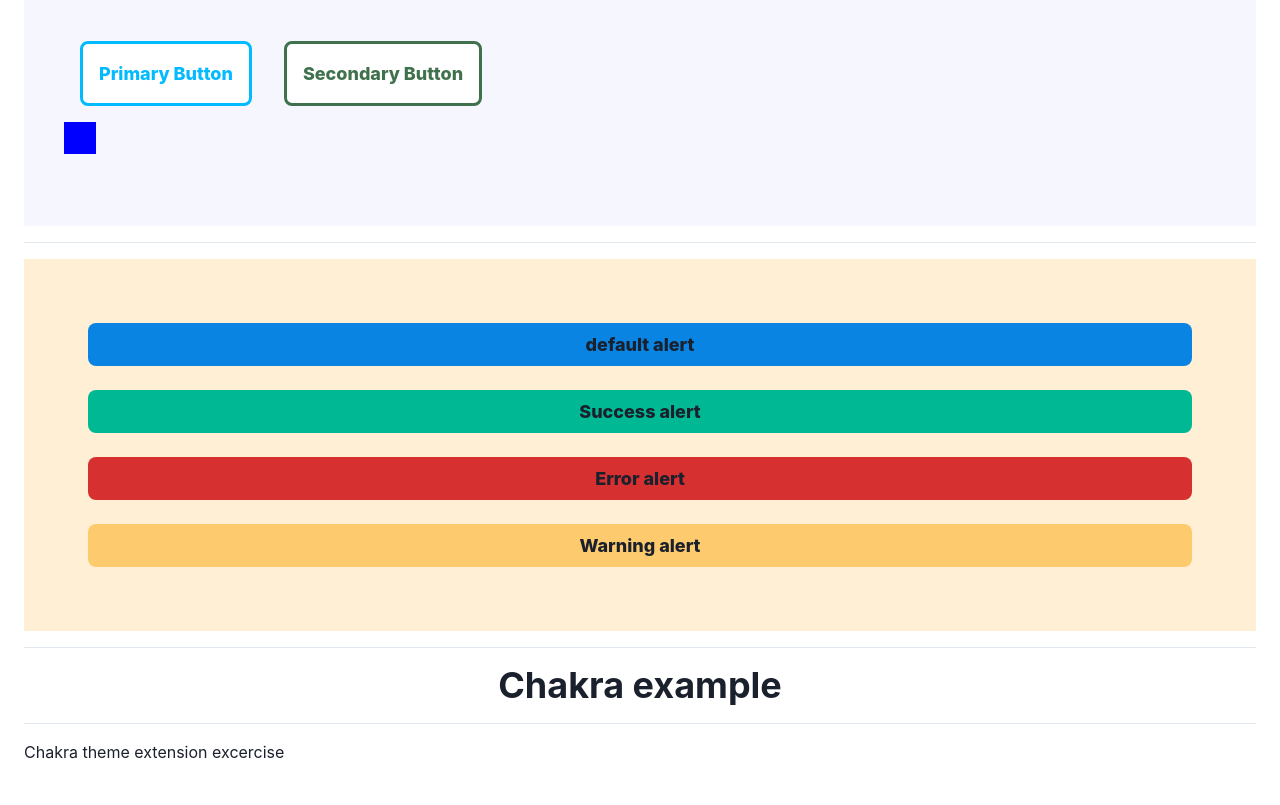
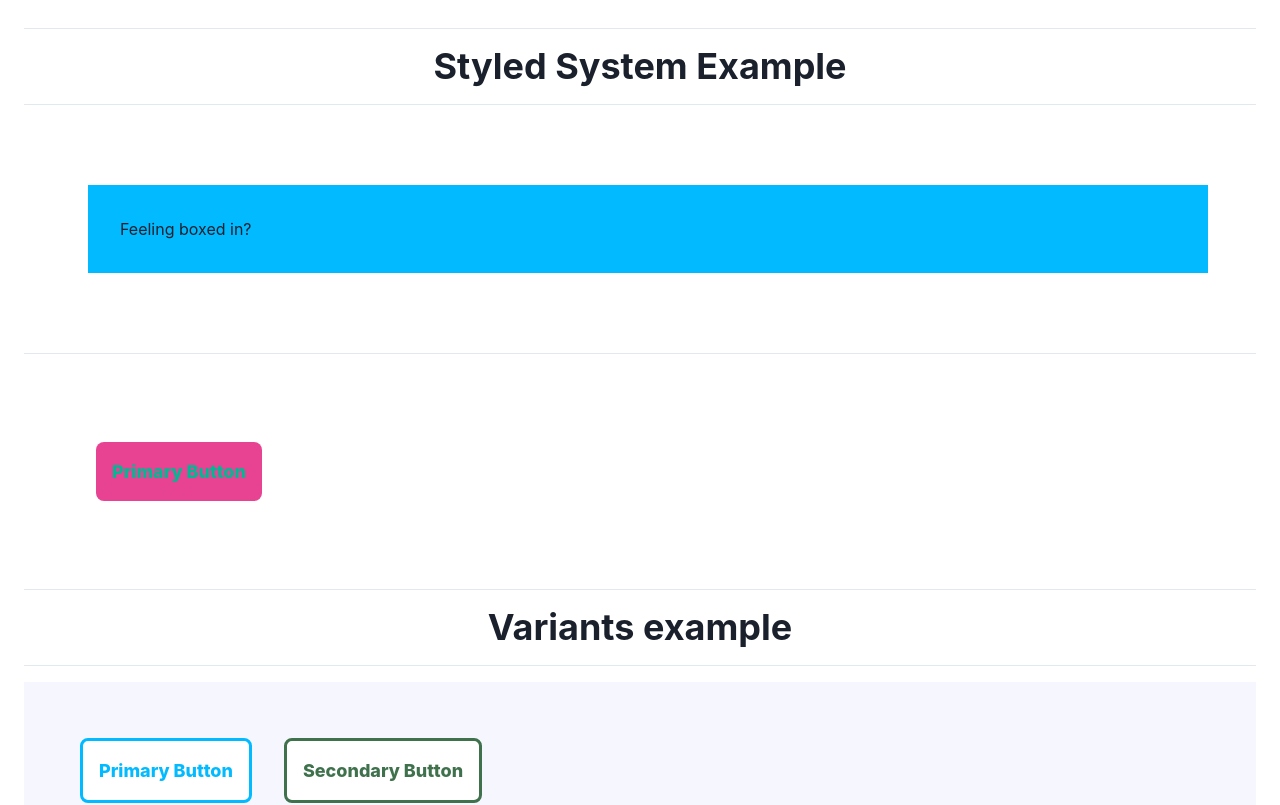
Before and after one commit to ric9176/rapid-ui-dev-workshop, a React (Create React App) app: page / in a window 1280 px wide. Shown: the part 780-1585 px from the top of the page. Before the commit the page ends 1544 px from the top, so only its background shows below. Built offline with nearby package versions, Linux system fonts and the light colour scheme.

Commit message:
Add styled system example and excercise

```diff
--- a/src/App.tsx
+++ b/src/App.tsx
@@ -4,6 +4,8 @@
 import ThemingExcercise from './Theming/exercise';
 import VariantsExample from './Variants/example';
 import VariantsExcercise from './Variants/exercise';
+import StyledSystem from './StyledSystem';
+import StyledSystemExample from './StyledSystem/StyledSystemExample';
 import { Box, VStack, StackDivider, Heading } from '@chakra-ui/react';
 
 function App() {
@@ -21,10 +23,19 @@
           <Container />
         </Box>
         <Heading>Basic Theme Example</Heading>
-        <Box p={4}>{/* <ThemingExample /> */}</Box>
+        <Box p={4}>
+          <ThemingExample />
+        </Box>
         <Heading>Exercise 1</Heading>
         <Box>
           <ThemingExcercise />
+        </Box>
+        <Heading>Styled System Example</Heading>
+        <Box p={4}>
+          <StyledSystemExample />
+        </Box>
+        <Box p={4}>
+          <StyledSystem />
         </Box>
         <Heading>Variants example</Heading>
         <VariantsExample />
@@ -32,7 +43,7 @@
           <VariantsExcercise />
         </Box>
         <Heading>Chakra example</Heading>
-        <Box>Chakra theme extension excercise</Box>
+        <Box p={4}>Chakra theme extension excercise</Box>
       </VStack>
 
       {/* <ThemedApp /> */}
--- /dev/null
+++ b/src/StyledSystem/StyledSystemExample.tsx
@@ -0,0 +1,29 @@
+import React from 'react';
+import styled, { ThemeProvider } from 'styled-components';
+import theme from './theme';
+import { space, SpaceProps, color, ColorProps } from 'styled-system';
+import { layout, LayoutProps } from 'styled-system';
+import {} from '@chakra-ui/react';
+
+type BoxProps = SpaceProps & ColorProps & LayoutProps;
+const Box = styled.div<BoxProps>`
+  ${space}
+  ${color}
+  ${layout}
+`;
+
+const Wrapper = styled('div')`
+  padding: 40px;
+`;
+
+const VariantsExample = () => (
+  <ThemeProvider theme={theme}>
+    <Wrapper>
+      <Box width="100%" m={2} p={4} bg="blue">
+        Feeling boxed in?
+      </Box>
+    </Wrapper>
+  </ThemeProvider>
+);
+
+export default VariantsExample;
--- /dev/null
+++ b/src/StyledSystem/index.tsx
@@ -0,0 +1,40 @@
+import React from 'react';
+import styled, { ThemeProvider } from 'styled-components';
+import theme from './theme';
+import { space, SpaceProps, color, ColorProps } from 'styled-system';
+import {} from '@chakra-ui/react';
+
+// Tasks:
+// 1. Import the space and color utils (and others if you like!) from styled-system and apply them to the button.
+// 2. Use the utils to do some prop based styling on our button!
+// 3. Try to use styles referenced in the theme.ts, we have both colors and space, remember styled system allows you to reference these! See: https://styled-system.com/theme-specification
+
+type ButtonProps = SpaceProps & ColorProps;
+
+const Button = styled('button')<ButtonProps>`
+  background: white;
+  border-radius: 8px;
+  font-size: 18px;
+  font-weight: 800;
+  padding: 16px;
+  margin: 16px;
+  transition: all 0.2s ease;
+  ${space};
+  ${color}
+`;
+
+const Wrapper = styled('div')`
+  padding: 40px;
+`;
+
+const VariantsExample = () => (
+  <ThemeProvider theme={theme}>
+    <Wrapper>
+      <Button p={3} color="brandGreen" bg="background">
+        Primary Button
+      </Button>
+    </Wrapper>
+  </ThemeProvider>
+);
+
+export default VariantsExample;
--- /dev/null
+++ b/src/StyledSystem/theme.ts
@@ -0,0 +1,18 @@
+// import legacyColors from '../legacy-styles/export/legacyColors.scss';
+
+const COLOR_BLUE = '#02BAFF';
+const COLOR_GREEN = '#00b894';
+const COLOR_BACKGROUND = '#e84393';
+
+const space = [0, 4, 8, 16, 32, 64, 128, 256, 512];
+
+const theme = {
+  space,
+  colors: {
+    blue: COLOR_BLUE,
+    brandGreen: COLOR_GREEN,
+    background: COLOR_BACKGROUND,
+  },
+};
+
+export default theme;
--- a/src/Variants/example/index.tsx
+++ b/src/Variants/example/index.tsx
@@ -55,7 +55,7 @@
       <Button variant="secondary" {...props}>
         Secondary Button
       </Button>
-      <Box width="2em" height="2em" mb={4} bg="blue"></Box>
+      <Box width="2em" height="2em" mb={4} bg="background"></Box>
     </Wrapper>
   </ThemeProvider>
 );
```
